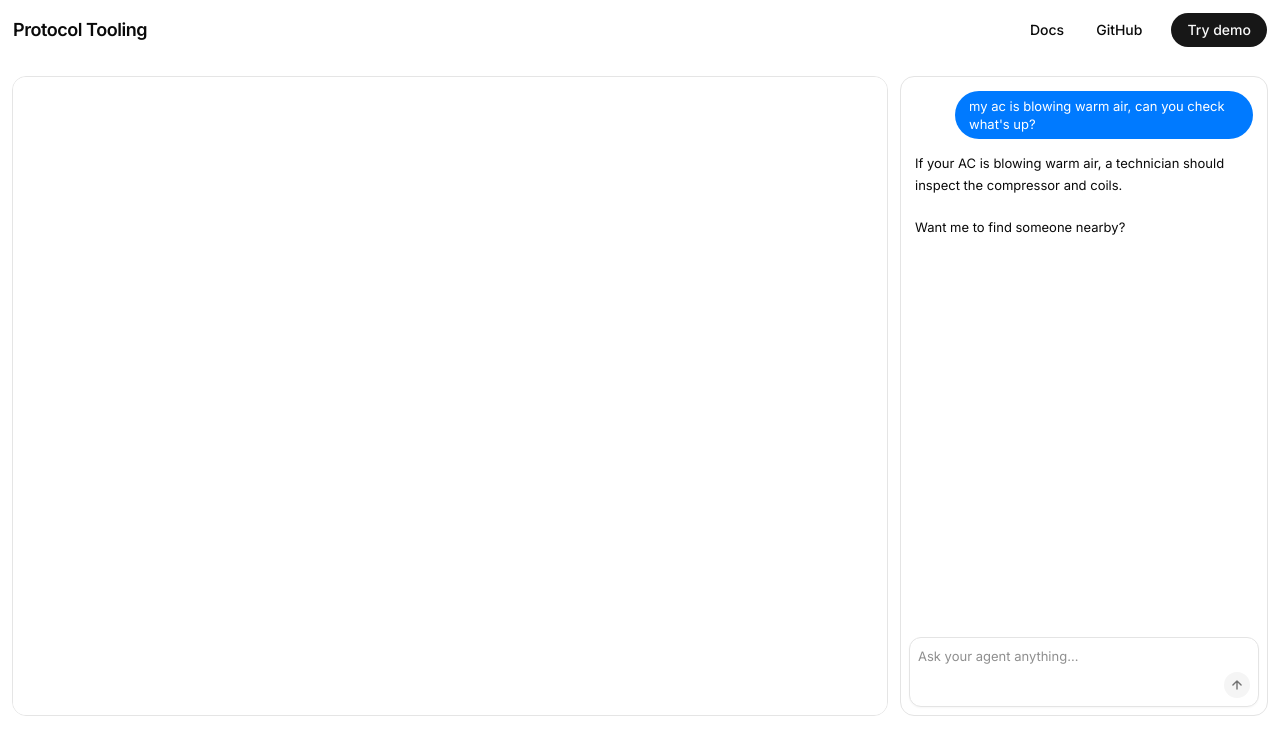
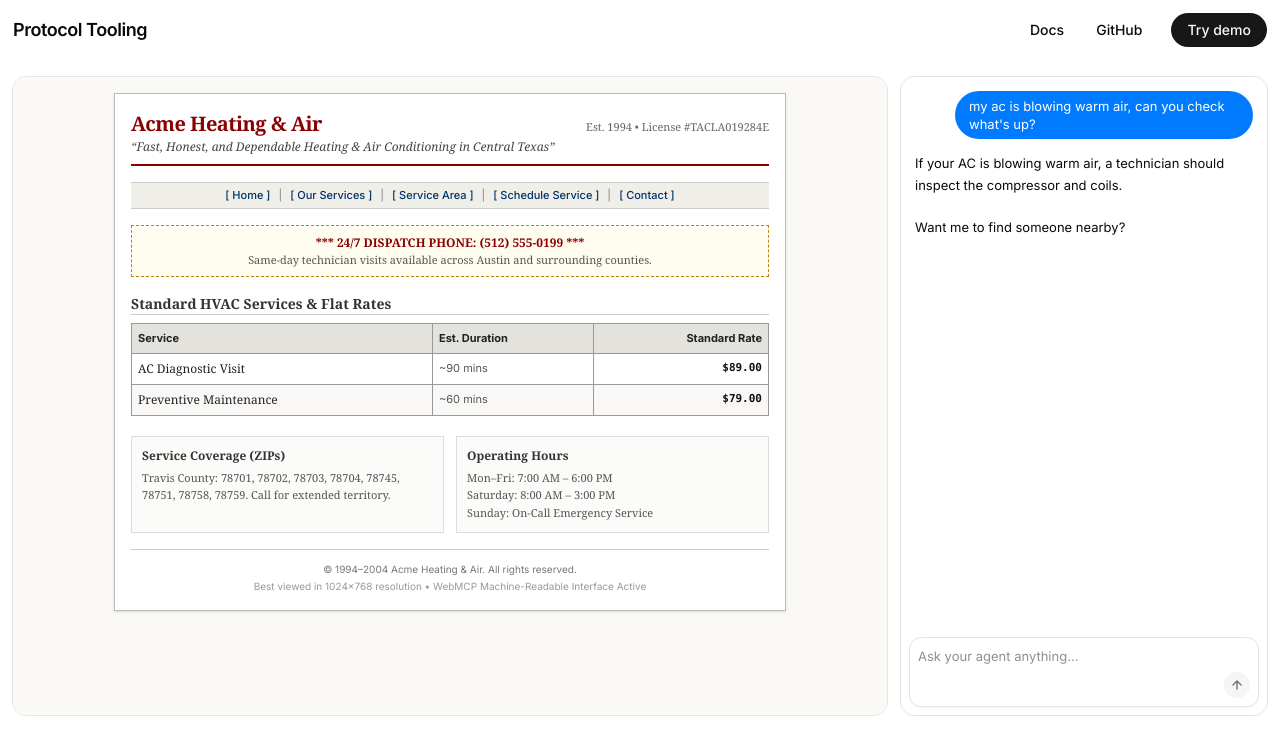
Before and after one commit to robertonevarez/fullcalendar-webmcp, a Next.js app: page /demo in a window 1280 px wide. Shown: the top 754 px of the page. Built offline with nearby package versions, Linux system fonts and the light colour scheme.

Commit message:
feat(demo): insert outdated HTML-driven Acme HVAC website mockup into business panel

```diff
--- a/src/components/demo/business-website.tsx
+++ b/src/components/demo/business-website.tsx
@@ -14,8 +14,8 @@
 };
 
 /**
- * Clean business capability surface hosting the animated agent interaction overlay
- * and cursor interface without external text or mock designs.
+ * Outdated, HTML-driven website mockup demonstrating that legacy
+ * and static web surfaces can adopt WebMCP agent capabilities.
  */
 export function BusinessWebsite({
   config,
@@ -28,16 +28,116 @@
       id="top"
       data-demo-target="storefront"
       data-agent-access={isAgentAccess ? 'true' : 'false'}
-      className={cn('relative flex h-full min-h-0 flex-col overflow-hidden bg-card text-card-foreground', className)}
-      aria-label={`${config.businessName} workspace`}
+      className={cn(
+        'relative flex h-full min-h-0 flex-col overflow-hidden bg-[#faf9f5] font-serif text-[#222]',
+        className,
+      )}
+      aria-label={`${config.businessName} website`}
     >
+      {/* Scrollable retro HTML website content */}
       <div
         className={cn(
-          'min-h-0 flex-1 overflow-y-auto transition-[filter,opacity,transform] duration-300 ease-out',
-          isAgentAccess && 'opacity-40 scale-[0.99] select-none pointer-events-none',
+          'pointer-events-none min-h-0 flex-1 select-none overflow-y-auto p-4 transition-[filter,opacity,transform] duration-300 ease-out',
+          isAgentAccess && 'opacity-25 blur-[0.5px] scale-[0.99]',
         )}
-      />
+      >
+        <div className="mx-auto max-w-2xl space-y-4 border border-[#bbb] bg-white p-4 shadow-sm">
+          {/* Header Banner */}
+          <header className="border-b-2 border-[#8b0000] pb-2">
+            <div className="flex flex-col sm:flex-row sm:items-baseline sm:justify-between">
+              <h1 className="text-xl font-bold tracking-tight text-[#8b0000]">
+                {config.businessName}
+              </h1>
+              <span className="text-[11px] text-[#666]">
+                Est. 1994 • License #TACLA019284E
+              </span>
+            </div>
+            <p className="text-[12px] italic text-[#444]">
+              &ldquo;Fast, Honest, and Dependable Heating & Air Conditioning in Central Texas&rdquo;
+            </p>
+          </header>
 
+          {/* Pipe Navigation */}
+          <nav className="border-y border-[#ccc] bg-[#f0eee9] py-1 text-center font-sans text-[11px] font-medium text-[#003366]">
+            <span>[ Home ]</span>
+            <span className="mx-2 text-[#999]">|</span>
+            <span>[ Our Services ]</span>
+            <span className="mx-2 text-[#999]">|</span>
+            <span>[ Service Area ]</span>
+            <span className="mx-2 text-[#999]">|</span>
+            <span>[ Schedule Service ]</span>
+            <span className="mx-2 text-[#999]">|</span>
+            <span>[ Contact ]</span>
+          </nav>
+
+          {/* Emergency Bulletin */}
+          <div className="border border-dashed border-[#b8860b] bg-[#fffdf0] p-2 text-center text-[12px]">
+            <strong className="text-[#8b0000]">*** 24/7 DISPATCH PHONE: (512) 555-0199 ***</strong>
+            <p className="text-[11px] text-[#555]">
+              Same-day technician visits available across Austin and surrounding counties.
+            </p>
+          </div>
+
+          {/* Main Content: Services Table */}
+          <section className="space-y-2">
+            <h2 className="border-b border-[#ccc] text-[14px] font-bold text-[#333]">
+              Standard HVAC Services &amp; Flat Rates
+            </h2>
+            <table className="w-full border-collapse border border-[#999] text-[12px]">
+              <thead>
+                <tr className="bg-[#e4e2dc] text-left font-sans text-[11px] text-[#222]">
+                  <th className="border border-[#999] p-1.5 font-bold">Service</th>
+                  <th className="border border-[#999] p-1.5 font-bold">Est. Duration</th>
+                  <th className="border border-[#999] p-1.5 font-bold text-right">Standard Rate</th>
+                </tr>
+              </thead>
+              <tbody>
+                {config.services.map((svc) => (
+                  <tr key={svc.id} className="odd:bg-white even:bg-[#f9f8f6]">
+                    <td className="border border-[#999] p-1.5 font-medium">
+                      {svc.name}
+                    </td>
+                    <td className="border border-[#999] p-1.5 font-sans text-[11px] text-[#555]">
+                      ~{svc.duration_minutes} mins
+                    </td>
+                    <td className="border border-[#999] p-1.5 text-right font-mono text-[11px] font-semibold text-[#111]">
+                      ${svc.price_dollars.toFixed(2)}
+                    </td>
+                  </tr>
+                ))}
+              </tbody>
+            </table>
+          </section>
+
+          {/* Two-column details: Service Area & Business Hours */}
+          <div className="grid grid-cols-1 gap-3 pt-1 text-[12px] sm:grid-cols-2">
+            <div className="border border-[#ddd] bg-[#fbfbf9] p-2.5">
+              <h3 className="mb-1 font-bold text-[#333]">Service Coverage (ZIPs)</h3>
+              <p className="text-[11px] leading-relaxed text-[#555]">
+                Travis County: 78701, 78702, 78703, 78704, 78745, 78751, 78758, 78759. Call for extended territory.
+              </p>
+            </div>
+            <div className="border border-[#ddd] bg-[#fbfbf9] p-2.5">
+              <h3 className="mb-1 font-bold text-[#333]">Operating Hours</h3>
+              <p className="text-[11px] leading-relaxed text-[#555]">
+                Mon–Fri: 7:00 AM – 6:00 PM<br />
+                Saturday: 8:00 AM – 3:00 PM<br />
+                Sunday: On-Call Emergency Service
+              </p>
+            </div>
+          </div>
+
+          {/* Retro HTML Footer */}
+          <footer className="border-t border-[#ccc] pt-3 text-center font-sans text-[10px] text-[#777]">
+            <p>© 1994–2004 {config.businessName}. All rights reserved.</p>
+            <p className="mt-0.5 text-[#999]">
+              Best viewed in 1024×768 resolution • WebMCP Machine-Readable Interface Active
+            </p>
+          </footer>
+        </div>
+      </div>
+
+      {/* Floating Agent Capability Overlay */}
       {overlay ? (
         <div
           className="pointer-events-none absolute inset-0 z-30 flex items-center justify-center p-4"
```
Also changed, not shown: 1 other file (tests, documents, lock files or other folders).
